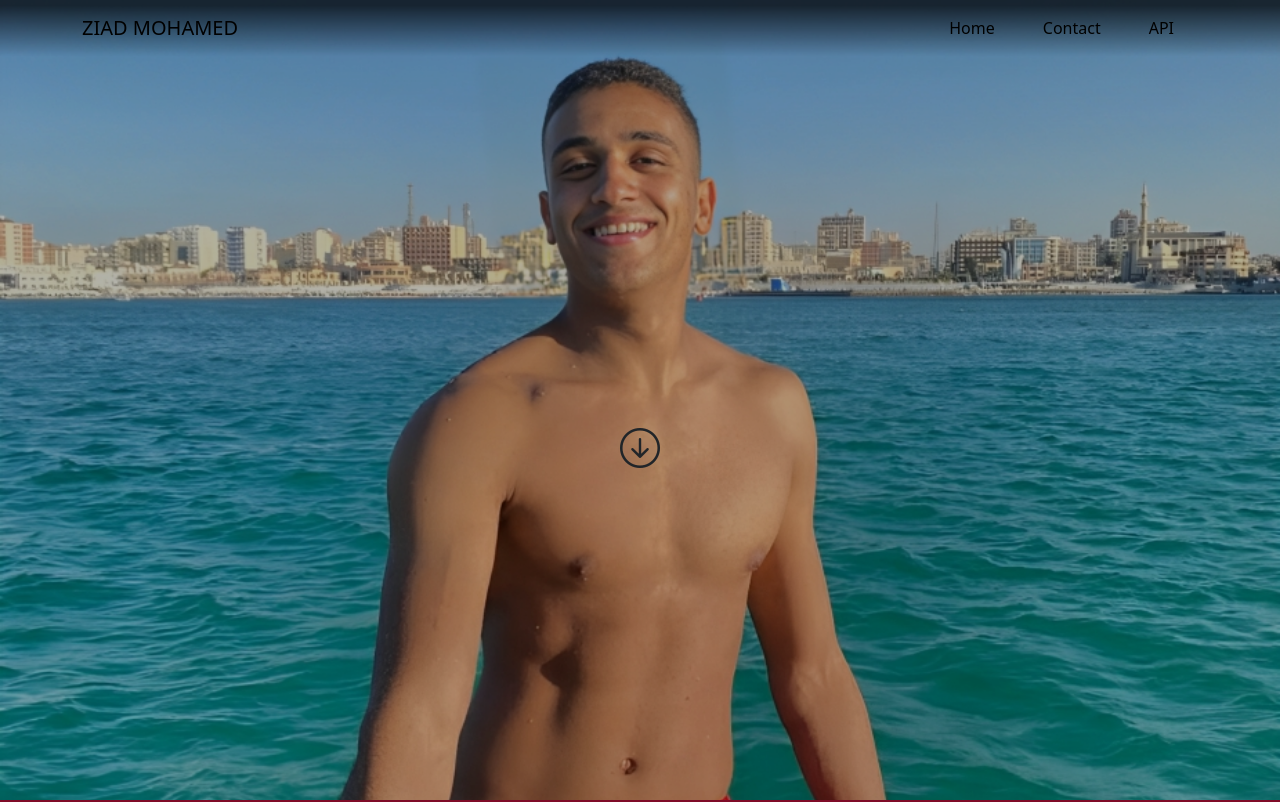
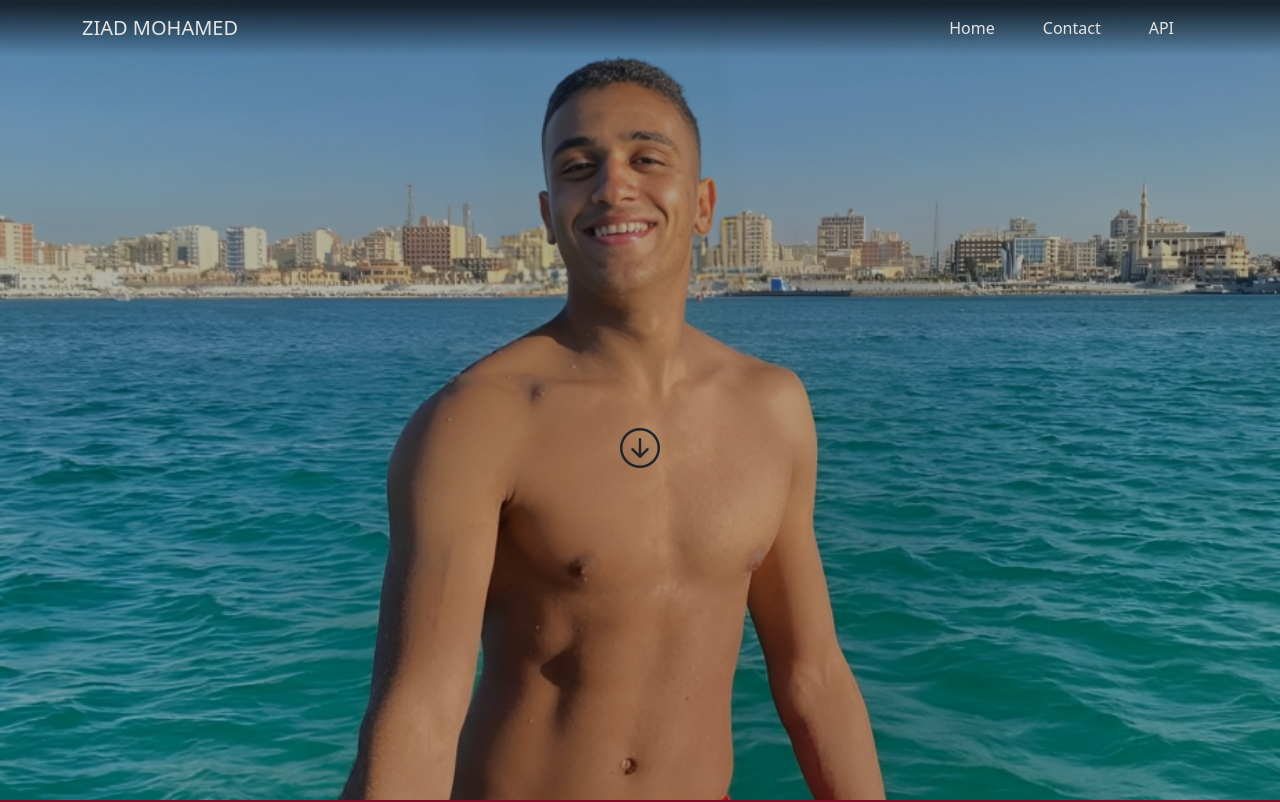
Before and after one commit to ZiadMohamedAlii/my-cv, a Vue app: page / in a window 1280 px wide. Shown: the top 802 px of the page. Built offline with nearby package versions, Linux system fonts and the light colour scheme; a web font is replaced by a local one.

Commit message:
updated NavBar

```diff
--- a/src/components/AppHeader.vue
+++ b/src/components/AppHeader.vue
@@ -1,10 +1,9 @@
 <template>
   <header>
-    <nav class="navbar navbar-expand-lg bg-transparent fixed-top">
+    <nav class="navbar navbar-expand-lg fixed-top custom-navbar">
       <div class="container">
-        <!-- <a class="navbar-brand" href="#">{{ name }}</a> -->
         <router-link
-          class="navbar-brand"
+          class="navbar-brand text-color"
           :to="{ name: 'home' }"
           @click="scrollToTop"
           >{{ name }}</router-link
@@ -26,56 +25,35 @@
         >
           <ul class="navbar-nav">
             <li class="nav-item ms-lg-3 mx-3">
-              <!-- <a class="nav-link active" aria-current="page" href="#">About</a> -->
               <router-link
-                class="nav-link active"
+                class="nav-link active text-color"
                 aria-current="page"
                 :to="{ name: 'home' }"
-                >Home</router-link
+                >{{ Home }}</router-link
               >
             </li>
             <li class="nav-item ms-lg-3 mx-3">
-              <a class="nav-link active" aria-current="page" href="#"
-                >Contact</a
+              <a
+                class="nav-link active text-color"
+                aria-current="page"
+                href="#"
+                >{{ contact }}</a
               >
             </li>
             <li class="nav-item ms-lg-3 mx-3">
-              <!-- <a class="nav-link active" aria-current="page" href="#">API</a> -->
               <router-link
-                class="nav-link active"
+                class="nav-link active text-color"
                 aria-current="page"
                 :to="{ name: 'api' }"
-                >API</router-link
+                >{{ Api }}</router-link
               >
             </li>
           </ul>
         </div>
       </div>
     </nav>
-
-    <!-- <div class="background-image">
-      <div class="overlay d-flex justify-content-center">
-        <div class="container">
-          <div
-            class="row vh-100 align-items-center text-center d-flex justify-content-center"
-          >
-            <div class="col-lg-12 col-md-6 col-sm-6 mt-5">
-              <h4 class="text-center">{{ name }}</h4>
-              <span class="display-2 text-center">{{ job }}</span>
-              <div class="arrow-down-icon mt-5">
-                <a
-                  class="bi bi-arrow-down-circle text-center text-dark display-6"
-                  href="#"
-                ></a>
-              </div>
-            </div>
-          </div>
-        </div>
-      </div>
-    </div> -->
   </header>
 </template>
-
 <script>
 export default {
   name: "AppHeader",
@@ -83,6 +61,9 @@ export default {
     return {
       name: "ZIAD MOHAMED",
       job: "WEBSITE DEVELOPER",
+      Home: "Home",
+      Api: "API",
+      contact: "Contact",
     };
   },
   methods: {
@@ -102,53 +83,16 @@ export default {
   margin: 0;
 }
 
-nav {
+nav.custom-navbar {
   /* netflex navbar */
   background: linear-gradient(180deg, rgba(0, 0, 0, 0.7) 10%, transparent);
 }
 
-.nav-link {
-  position: relative;
+nav.custom-navbar .text-color {
+  color: #e5e5e5; /* Set the default color for the .text-color class */
 }
 
-.nav-link::after {
-  content: "";
-  opacity: 0;
-  transition: all 0.2s;
-  height: 1px;
-  width: 100%;
-  background-color: black;
-  position: absolute;
-  bottom: 0;
-  left: 0;
+nav.custom-navbar .text-color:hover {
+  color: #909090; /* Change to #909090 when you hover over .text-color */
 }
-
-.nav-link:hover::after {
-  opacity: 1;
-}
-
-.background-image {
-  width: 100vw;
-  height: 100vh;
-  position: relative;
-  background-image: url("@/assets/ImageAssets/WhatsApp Image 2023-07-11 at 02.14.06.png");
-  background-size: cover;
-}
-.overlay {
-  background-color: rgba(0, 0, 0, 0.3);
-}
-
-/* nav {
-  glass effect
-  background: linear-gradient(
-    135deg,
-    rgba(255, 255, 255, 0.1),
-    rgba(255, 255, 255, 0)
-  );
-  backdrop-filter: blur(10px);
-  -webkit-backdrop-filter: blur(10px);
-  border-radius: 20px;
-  border: 1px solid rgba(255, 255, 255, 0.18);
-  box-shadow: 0 8px 32px 0 rgba(0, 0, 0, 0.37);
-} */
 </style>
```
